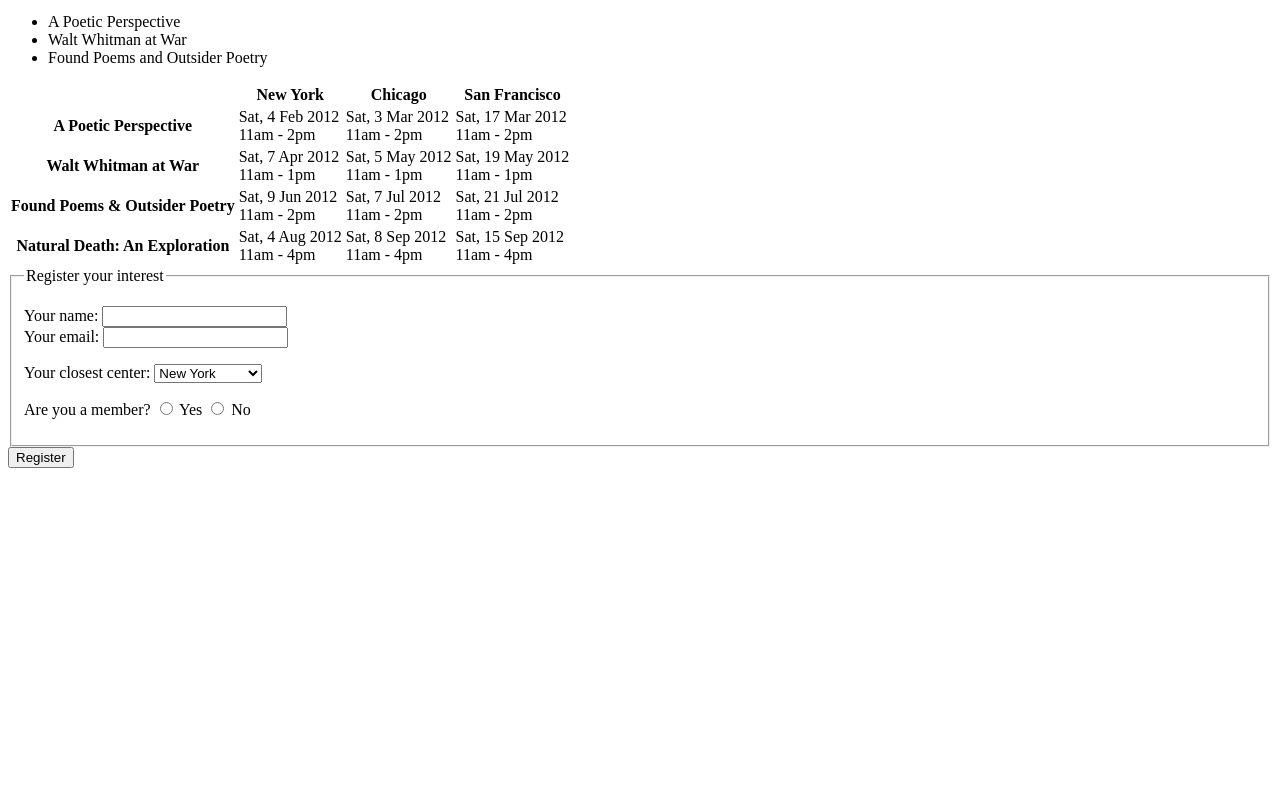
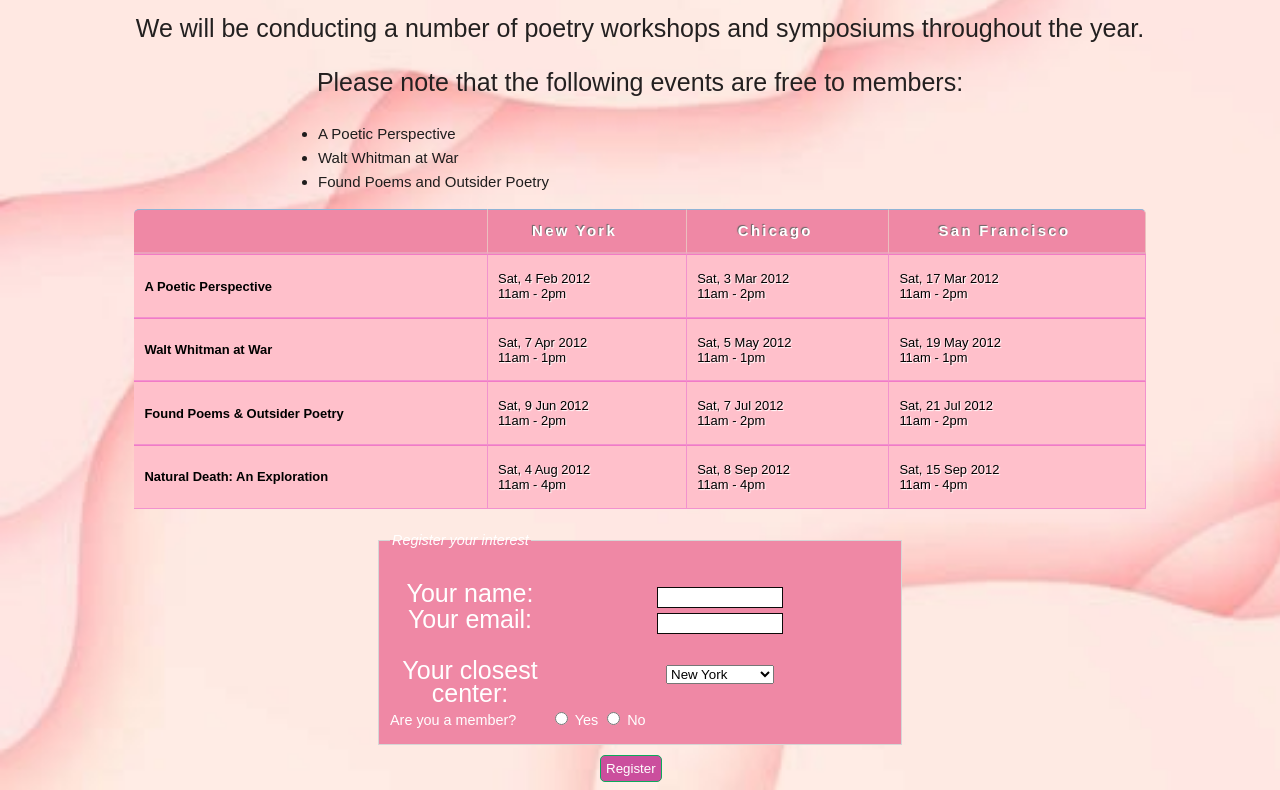
Before and after one commit to miksjuliana/Poetry, a plain HTML site: page index.html in a window 1280 px wide. Shown: the part 135-925 px from the top of the page. Before the commit the page ends 800 px from the top, so only its background shows below. Drawn offline with Linux system fonts and the light colour scheme.

Commit message:
Update index.html

```diff
--- a/index.html
+++ b/index.html
@@ -2,7 +2,7 @@
 <html>
 	<head>
 		<title>Lists, Tables and Forms</title>
-		<link rel="stylesheet" type="text/css" href="index.css">
+		<link rel="stylesheet" type="text/css" href="poetry.css">
 	</head>
 	<body>
 		<h1 class="yehey">Poetry Workshops</h1>
```
